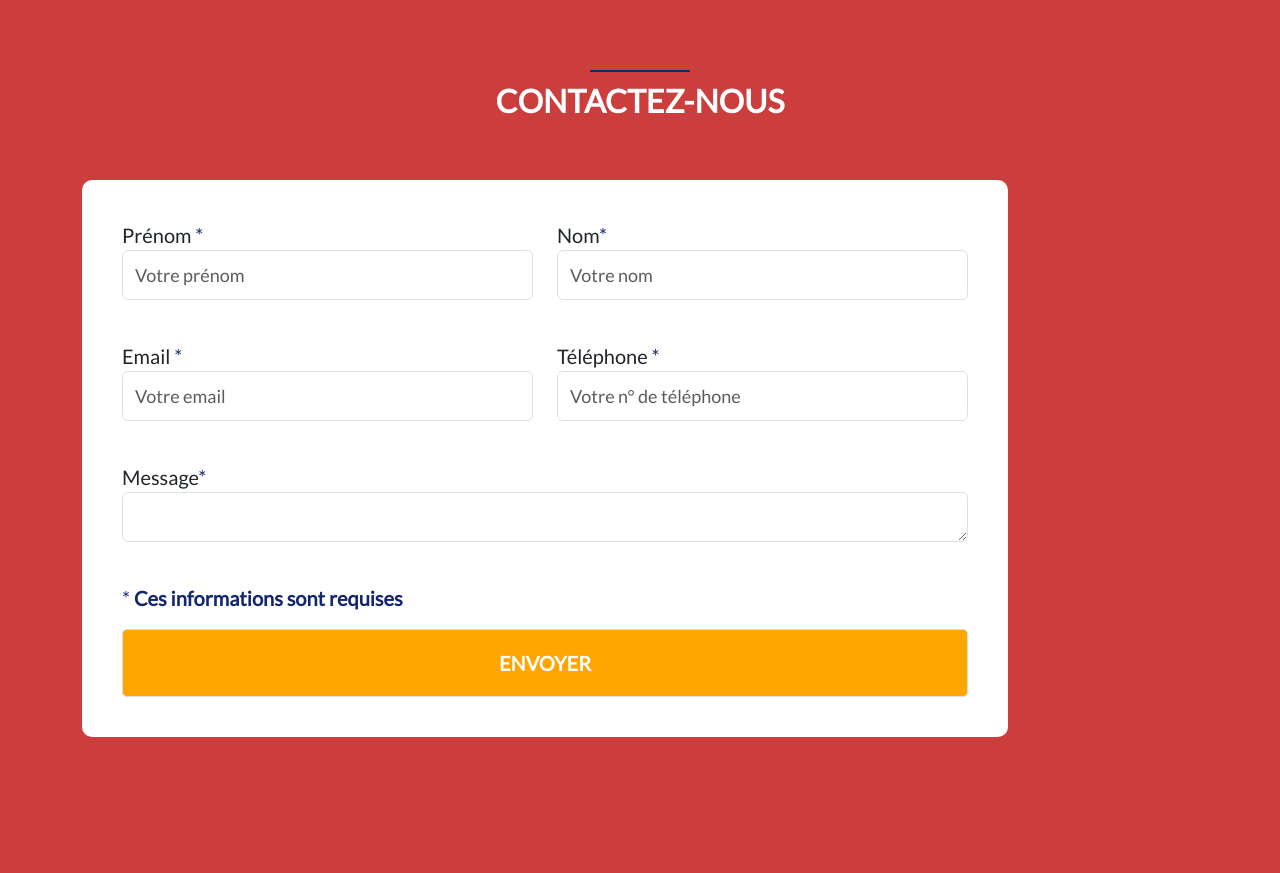
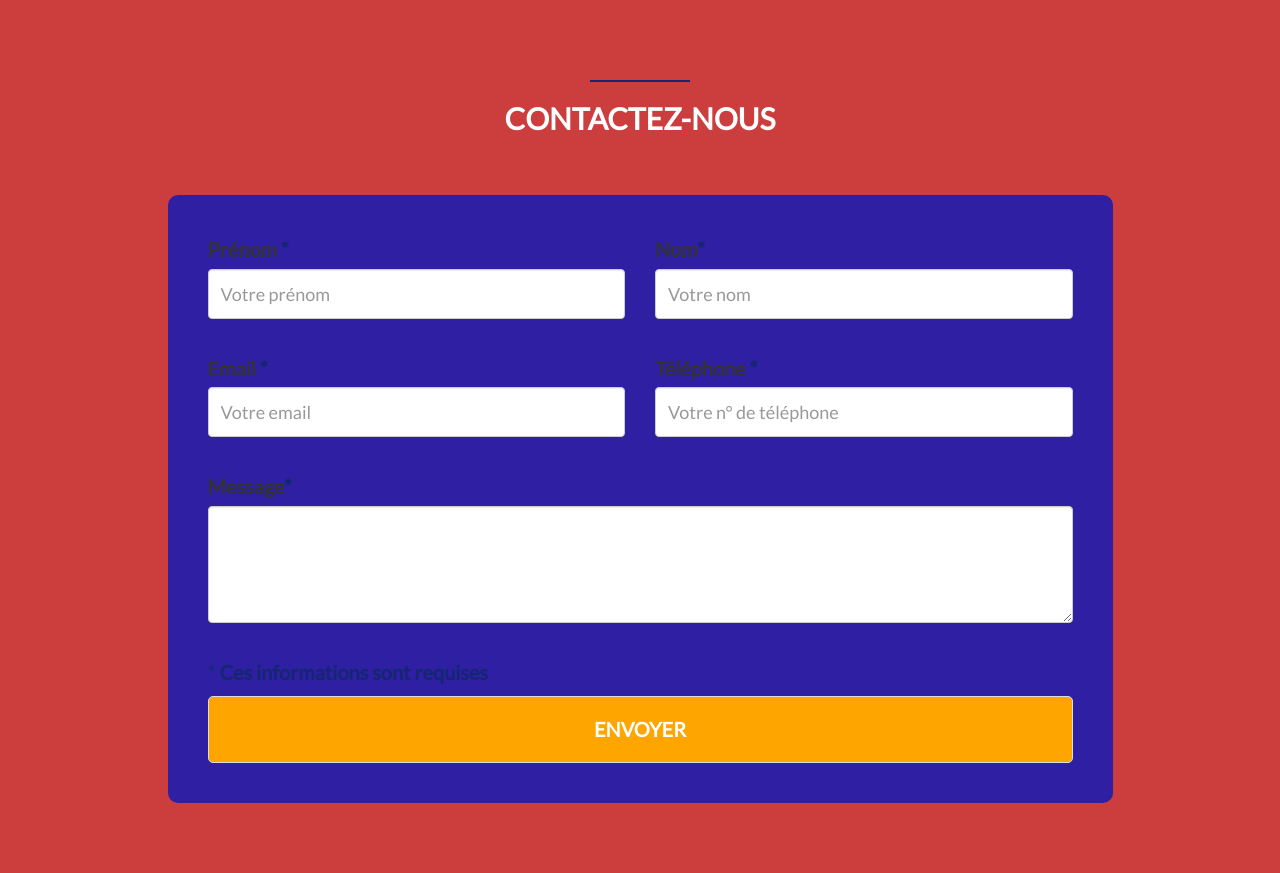
Before and after one commit to krismos64/formulaire, a PHP site: page / in a window 1280 px wide. Before the commit the page ends 737 px from the top, so only its background shows below. Run offline with PHP 8.4, Linux system fonts and the light colour scheme; some libraries are stand-ins or nearby versions.

Commit message:
recentrage de la page

```diff
--- a/css/style.css
+++ b/css/style.css
@@ -20,7 +20,7 @@ body {
 }
 #contact-form {
   font-size: 20px;
-  background: #fff;
+  background: #2e1fa3;
   padding: 40px;
   border-radius: 10px;
 }
--- a/index.php
+++ b/index.php
@@ -91,22 +91,17 @@ function verifyInput($var)
 <!DOCTYPE html>
 <html lang="fr">
   <head>
-    <meta charset="UTF-8" />
-    <meta name="viewport" content="width=device-width, initial-scale=1.0" />
-    <title>Contactez-nous</title>
-    <script src="https://ajax.googleapis.com/ajax/libs/jquery/1.12.4/jquery.min.js"></script>
-    <script src="https://cdn.jsdelivr.net/npm/bootstrap@5.3.0/dist/js/bootstrap.min.js"></script>
-    <link
-      href="https://cdn.jsdelivr.net/npm/bootstrap@5.3.0/dist/css/bootstrap.min.css"
-      rel="stylesheet"
-    />
-    <link
-      href="http://fonts.googleapis.com/css?family=Lato"
-      rel="stylesheet"
-      type="text/css"
-    />
-    <link rel="stylesheet" href="css/style.css" />
+     <title>Contactez-nous</title>
+    <meta charset="utf-8"/>
+        <meta name="viewport" content="width=device-width, initial-scale=1">
+        <script src="https://ajax.googleapis.com/ajax/libs/jquery/1.11.3/jquery.min.js"></script>
+        <link rel="stylesheet" href="https://maxcdn.bootstrapcdn.com/bootstrap/3.3.6/css/bootstrap.min.css">
+        <script src="https://maxcdn.bootstrapcdn.com/bootstrap/3.3.6/js/bootstrap.min.js"></script>
+        <link href='http://fonts.googleapis.com/css?family=Lato' rel='stylesheet' type='text/css'>
+        <link rel="stylesheet" href="css/style.css">
+        <script src="js/script.js"></script>
   </head>
+
   <body>
     <div class="container">
       <div class="divider"></div>
```
